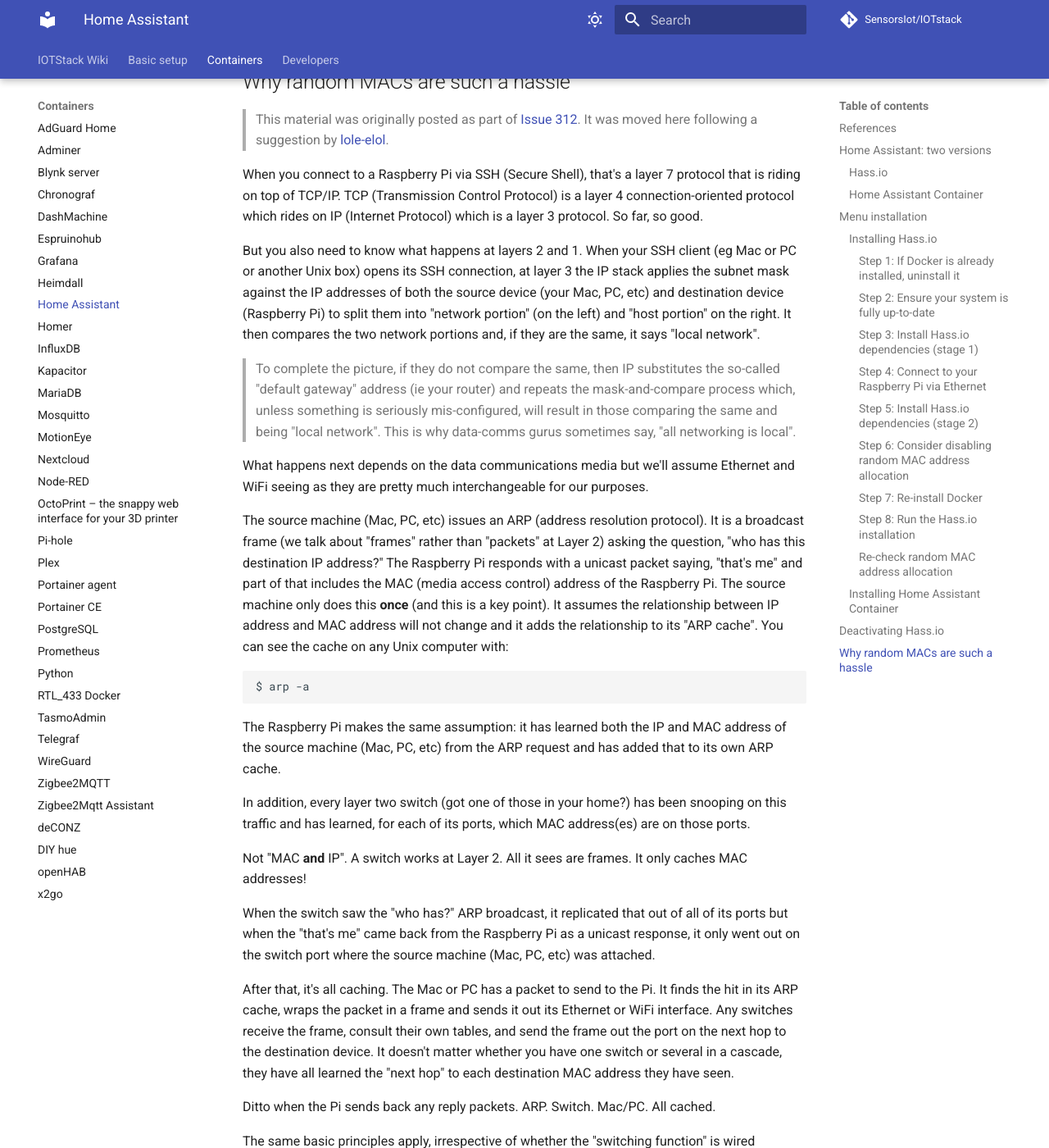
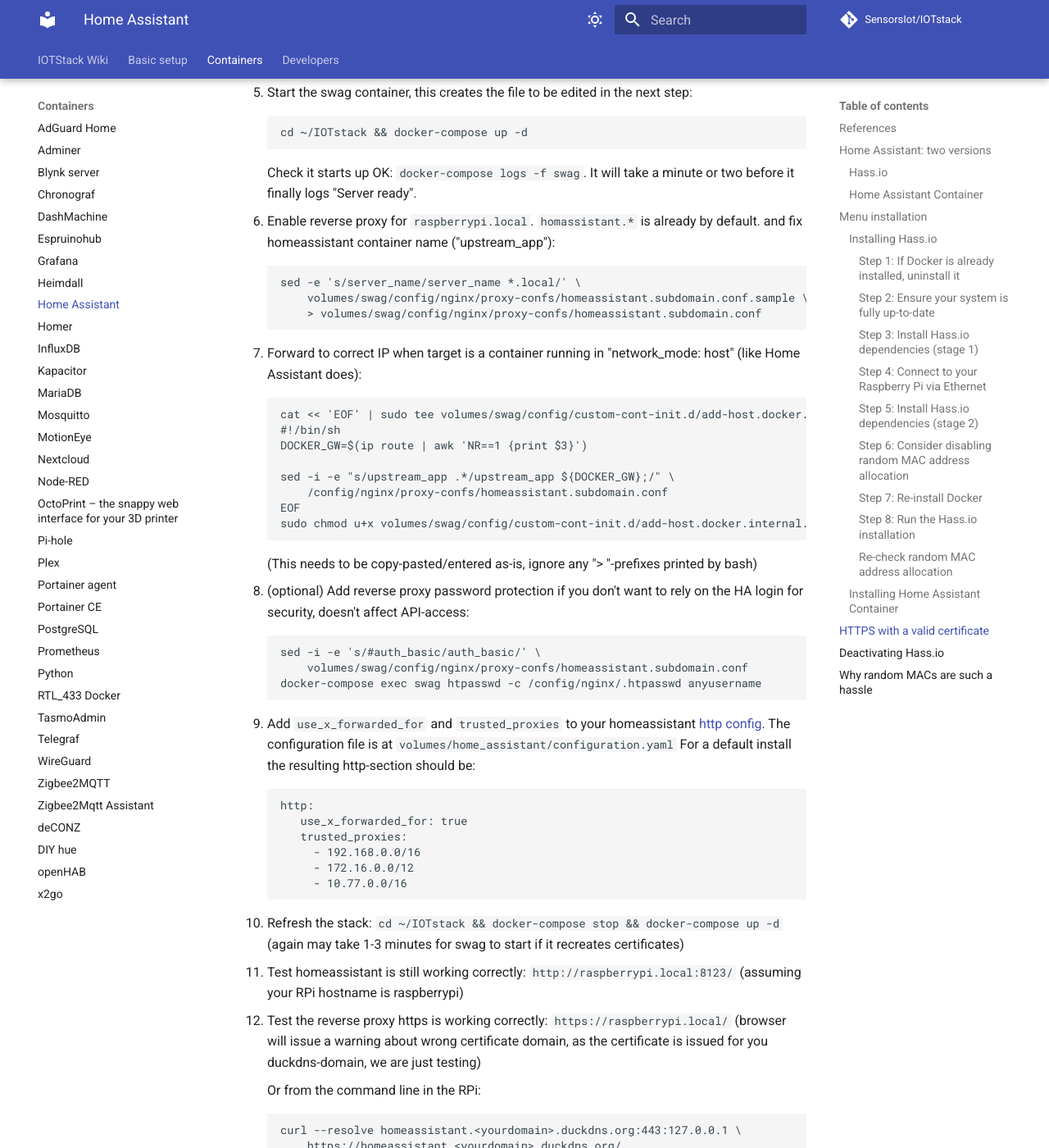
Before and after one commit to gcgarner/IOTstack, an MkDocs documentation site: the page built from docs/Containers/Home-Assistant.md, in a window 1280 px wide and 1400 px high, scrolled down 6447 px. Shown: the whole window at 82% size. Built offline with MkDocs 1.6.1 and Material for MkDocs 9.7.7, drawn with Linux system fonts in a browser that asks for light colours; comment, search, counter and statistics services are not loaded; some of the changed text lies outside the part shown.

Commit message:
homeassistant: add docs for https reverse proxy setup

````diff
--- a/docs/Containers/Home-Assistant.md
+++ b/docs/Containers/Home-Assistant.md
@@ -222,6 +222,119 @@
 $ docker-compose up -d
 ```
 
+## HTTPS with a valid certificate
+
+Some HA integrations (e.g google assistant) require your HA API to be
+accessible via https with a valid certificate. You can configure HA to do this:
+[docs](https://www.home-assistant.io/docs/configuration/remote/) /
+[guide](https://www.home-assistant.io/docs/ecosystem/certificates/lets_encrypt/)
+or use a reverse proxy container, as described below.
+
+The linuxserver Secure Web Access Gateway container
+([swag](https://docs.linuxserver.io/general/swag)) ([Docker hub
+docs](https://hub.docker.com/r/linuxserver/swag)) will automatically generate a
+SSL-certificate, update the SSL certificate before it expires and act as a
+reverse proxy.
+
+1. First test your HA is working correctly: `http://raspberrypi.local:8123/` (assuming
+your RPi hostname is raspberrypi)
+2. Make sure you have duckdns working.
+3. On your internet router, forward public port 443 to the RPi port 443
+4. Add swag to ~/IOTstack/docker-compose.yml beneath the `services:`-line:
+```
+  swag:
+    image: ghcr.io/linuxserver/swag
+    cap_add:
+      - NET_ADMIN
+    environment:
+      - PUID=1000
+      - PGID=1000
+      - TZ=Etc/UTC
+      - URL=<yourdomain>.duckdns.org
+      - SUBDOMAINS=wildcard
+      - VALIDATION=duckdns
+      - DUCKDNSTOKEN=<token>
+      - CERTPROVIDER=zerossl
+      - EMAIL=<e-mail> # required when using zerossl
+    volumes:
+      - ./volumes/swag/config:/config
+    ports:
+      - 443:443
+    restart: unless-stopped
+```
+    Replace the bracketed values. Do NOT use any "-characters to enclose the values.
+
+5. Start the swag container, this creates the file to be edited in the next step:
+   ```
+   cd ~/IOTstack && docker-compose up -d
+   ```
+
+    Check it starts up OK: `docker-compose logs -f swag`. It will take a minute or two before it finally logs "Server ready".
+
+6. Enable reverse proxy for `raspberrypi.local`. `homassistant.*` is already by default. and fix homeassistant container name ("upstream_app"):
+      ```
+      sed -e 's/server_name/server_name *.local/' \
+          volumes/swag/config/nginx/proxy-confs/homeassistant.subdomain.conf.sample \
+          > volumes/swag/config/nginx/proxy-confs/homeassistant.subdomain.conf
+      ```
+
+7. Forward to correct IP when target is a container running in "network_mode:
+   host" (like Home Assistant does):
+   ```
+   cat << 'EOF' | sudo tee volumes/swag/config/custom-cont-init.d/add-host.docker.internal.sh
+   #!/bin/sh
+   DOCKER_GW=$(ip route | awk 'NR==1 {print $3}')
+
+   sed -i -e "s/upstream_app .*/upstream_app ${DOCKER_GW};/" \
+       /config/nginx/proxy-confs/homeassistant.subdomain.conf
+   EOF
+   sudo chmod u+x volumes/swag/config/custom-cont-init.d/add-host.docker.internal.sh
+   ```
+   (This needs to be copy-pasted/entered as-is, ignore any "> "-prefixes printed
+   by bash)
+
+8. (optional) Add reverse proxy password protection if you don't want to rely
+   on the HA login for security, doesn't affect API-access:
+    ```
+    sed -i -e 's/#auth_basic/auth_basic/' \
+        volumes/swag/config/nginx/proxy-confs/homeassistant.subdomain.conf
+    docker-compose exec swag htpasswd -c /config/nginx/.htpasswd anyusername
+    ```
+9. Add `use_x_forwarded_for` and `trusted_proxies` to your homeassistant [http
+   config](https://www.home-assistant.io/integrations/http). The configuration
+   file is at `volumes/home_assistant/configuration.yaml` For a default install
+   the resulting http-section should be:
+   ```
+   http:
+      use_x_forwarded_for: true
+      trusted_proxies:
+        - 192.168.0.0/16
+        - 172.16.0.0/12
+        - 10.77.0.0/16
+   ```
+10. Refresh the stack: `cd ~/IOTstack && docker-compose stop && docker-compose
+    up -d` (again may take 1-3 minutes for swag to start if it recreates
+    certificates)
+11. Test homeassistant is still working correctly:
+    `http://raspberrypi.local:8123/` (assuming your RPi hostname is
+    raspberrypi)
+12. Test the reverse proxy https is working correctly:
+    `https://raspberrypi.local/` (browser will issue a warning about wrong
+    certificate domain, as the certificate is issued for you duckdns-domain, we
+    are just testing)
+
+    Or from the command line in the RPi:
+    ```
+    curl --resolve homeassistant.<yourdomain>.duckdns.org:443:127.0.0.1 \
+        https://homeassistant.<yourdomain>.duckdns.org/
+    ```
+    (output should end in `if (!window.latestJS) { }</script></body></html>`)
+
+13. And finally test your router forwards correctly by accessing it from
+    outside your LAN(e.g. using a mobile phone):
+    `https://homeassistant.<yourdomain>.duckdns.org/` Now the certificate
+    should work without any warnings.
+
 ## Deactivating Hass.io
 
 Because Hass.io is independent of IOTstack, you can't deactivate it with any of the commands you normally use for IOTstack.
````
